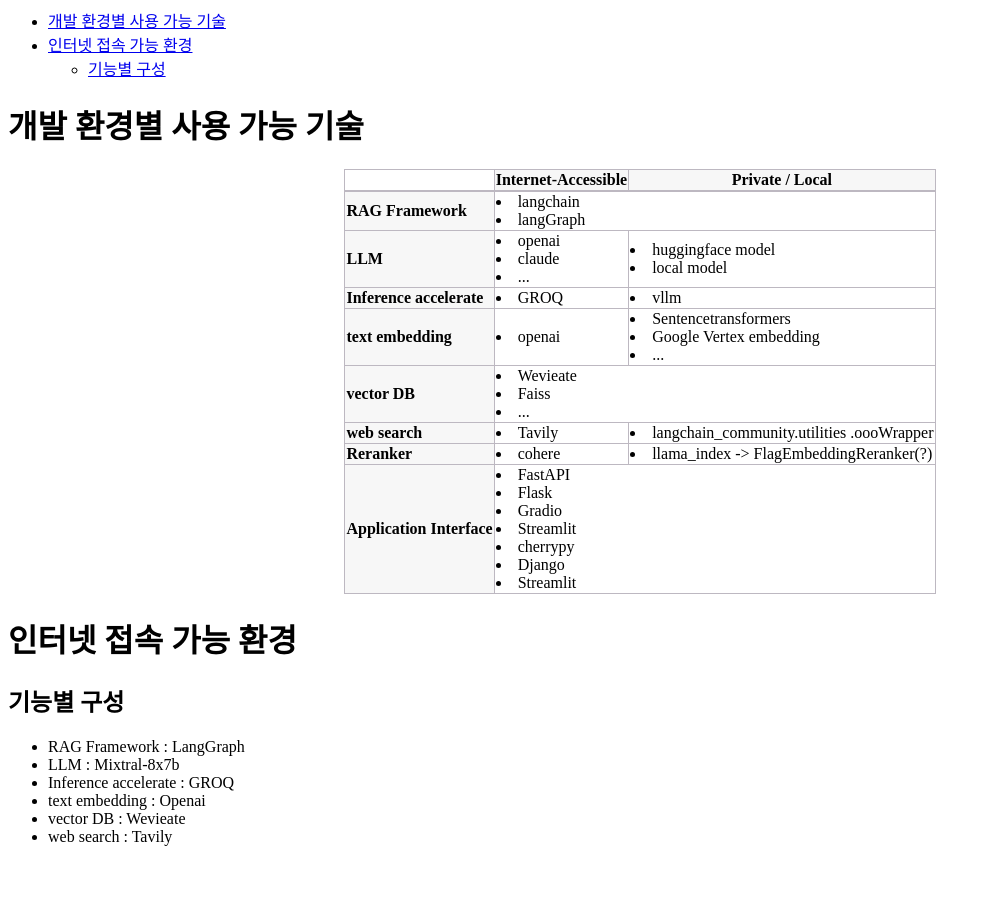
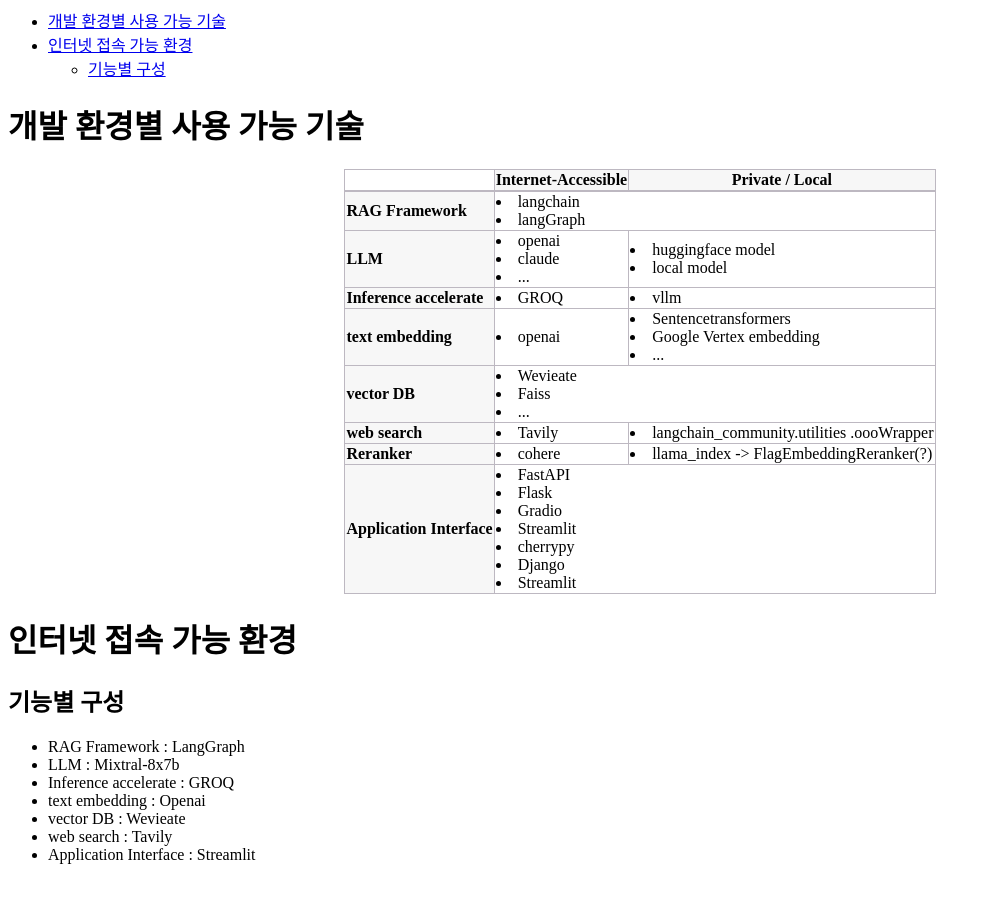
Before and after one commit to finddme/finddme.github.io, a Jekyll site: the page built from _posts/2024-07-01-self_ref_rag.md, in a window 1280 px wide. Shown: the whole page, without its empty margins (0-990 px from the left). Built offline with Jekyll 4.4.1, drawn with Linux system fonts in a browser that asks for light colours.

Commit message:
Update 2024-07-01-self_ref_rag.md

```diff
--- a/_posts/2024-07-01-self_ref_rag.md
+++ b/_posts/2024-07-01-self_ref_rag.md
@@ -135,3 +135,4 @@
 - text embedding : Openai
 - vector DB : Wevieate
 - web search : Tavily
+- Application Interface : Streamlit
```
